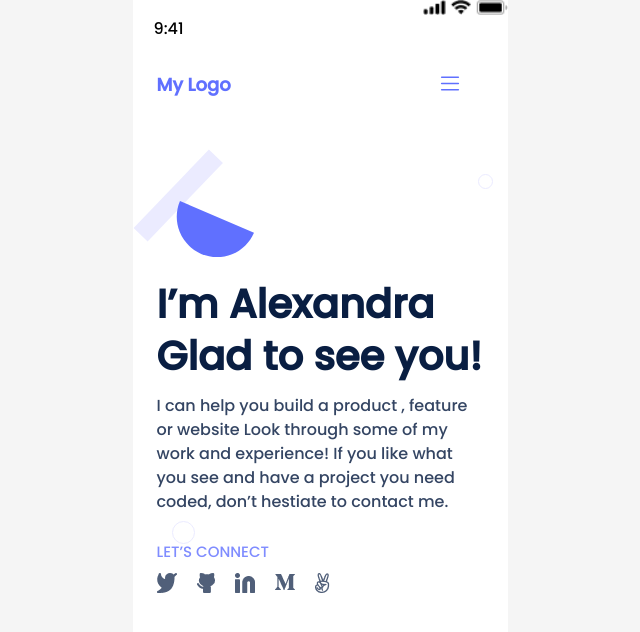
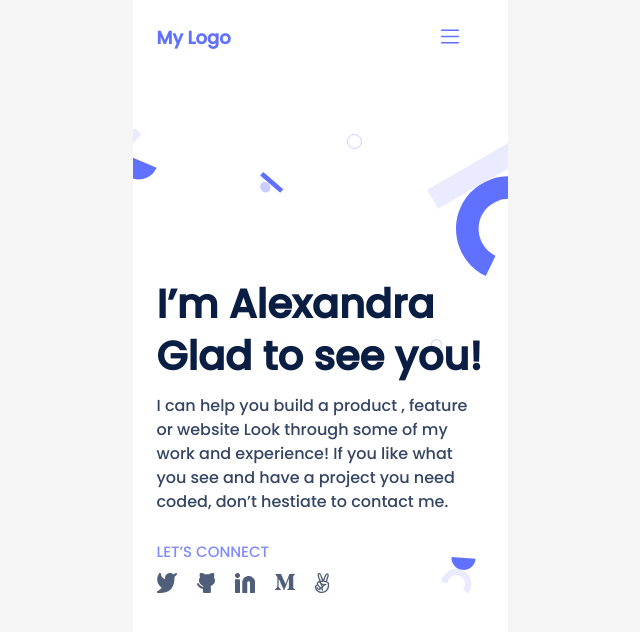
Before and after one commit to Ridwanullahi-code/professional-portfolio, a website: page index.html in a window 1280 px wide. Shown: the whole page, without its empty margins (320-960 px from the left). Drawn offline with Linux system fonts and the light colour scheme.

Commit message:
make changes on index file

```diff
--- a/index.html
+++ b/index.html
@@ -13,11 +13,6 @@
     <!-- home page header -->
     <main>
         <header>
-            <!-- Mobile network icons -->
-            <div class="mobile-icons">
-                <p class="time">9:41</p>
-                <img src="images/bar.png" alt="" height="15">
-            </div>
             <!-- Navigation  bar containr-->
             <nav class="navigation_container">
                 <a class="logo" href="">My Logo</a>
@@ -54,6 +49,7 @@
             </div>
         </section>
     </main>
+
 </body>
 
 </html>
--- a/style.css
+++ b/style.css
@@ -19,25 +19,7 @@ main {
   max-width: 375px;
   height: 718px;
   margin: auto;
-}
-
-/* set position */
-header {
-  position: sticky;
-  top: 0;
-}
-
-/* position mobile icons */
-.mobile-icons {
-  display: flex;
-  justify-content: space-between;
-}
-
-/* style mobile icons */
-.mobile-icons p,
-.time {
-  margin: 16px 0 0 21px;
-  font-weight: lighter;
+  border-radius: 0 0 0 10%;
 }
 
 /* position navigation container */
@@ -51,15 +33,15 @@ nav .logo {
   color: #6070ff;
   font-size: 18px;
   font-weight: bolder;
-  margin: 30px 0 0 24px;
+  margin: 24px 0 0 24px;
 }
 
 nav .menu-button {
-  margin: 30px 36px 0 0;
+  margin: 24px 36px 0 0;
 }
 
 .headline {
-  background-image: url("images/Header_bg.svg");
+  background-image: url("images/shape2.svg");
   position: absolute;
   top: 16%;
 }
```
Also changed, not shown: images/shape2.svg (added).
